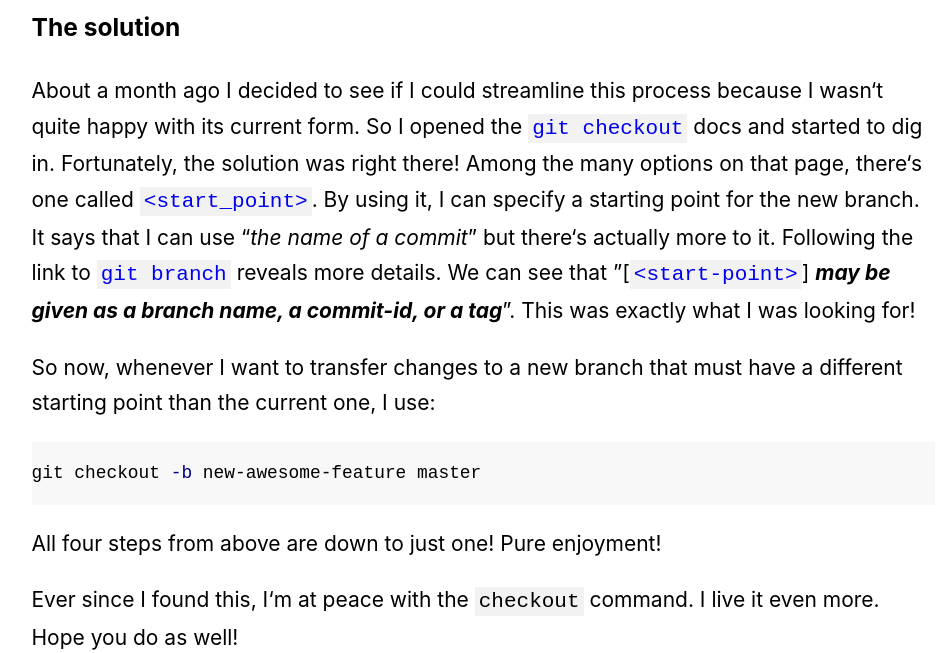
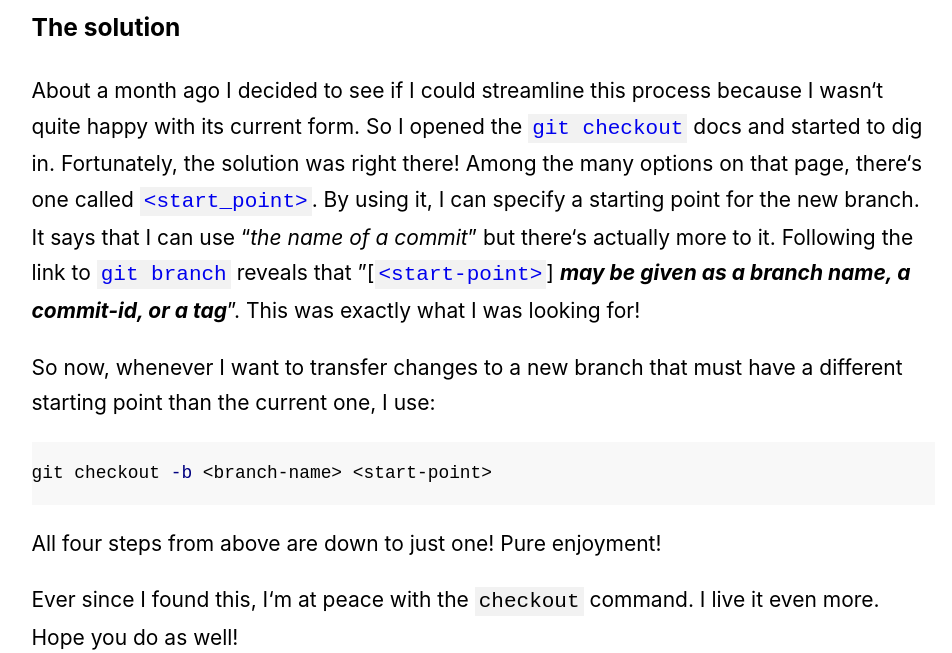
Before and after one commit to dzhavat/dzhavat.github.io, a Jekyll site: the page built from _posts/2019-07-22-getting-productive-with-git-checkout.md, in a window 1280 px wide and 900 px high, scrolled down 1665 px, cut to the strip 0-653 px from the top of the window. Shown: the whole strip, without its empty margins (157-1109 px from the left). Built offline with Jekyll 4.4.1, drawn with Linux system fonts in a browser that asks for light colours.

Commit message:
Update 2019-07-22-getting-productive-with-git-checkout.md

````diff
--- a/_posts/2019-07-22-getting-productive-with-git-checkout.md
+++ b/_posts/2019-07-22-getting-productive-with-git-checkout.md
@@ -43,12 +43,12 @@ Definitely not the best workflow. Is there a way to improve this?
 
 ### The solution
 
-About a month ago I decided to see if I could streamline this process because I wasn‘t quite happy with its current form. So I opened the [`git checkout`](https://git-scm.com/docs/git-checkout) docs and started to dig in. Fortunately, the solution was right there! Among the many options on that page, there‘s one called [`<start_point>`](https://git-scm.com/docs/git-checkout#Documentation/git-checkout.txt-ltstartpointgt). By using it, I can specify a starting point for the new branch. It says that I can use “*the name of a commit*” but there‘s actually more to it. Following the link to [`git branch`](https://git-scm.com/docs/git-branch) reveals more details. We can see that ”[[`<start-point>`](https://git-scm.com/docs/git-branch#Documentation/git-branch.txt-ltstart-pointgt)] ***may be given as a branch name, a commit-id, or a tag***”. This was exactly what I was looking for!
+About a month ago I decided to see if I could streamline this process because I wasn‘t quite happy with its current form. So I opened the [`git checkout`](https://git-scm.com/docs/git-checkout) docs and started to dig in. Fortunately, the solution was right there! Among the many options on that page, there‘s one called [`<start_point>`](https://git-scm.com/docs/git-checkout#Documentation/git-checkout.txt-ltstartpointgt). By using it, I can specify a starting point for the new branch. It says that I can use “*the name of a commit*” but there‘s actually more to it. Following the link to [`git branch`](https://git-scm.com/docs/git-branch) reveals that ”[[`<start-point>`](https://git-scm.com/docs/git-branch#Documentation/git-branch.txt-ltstart-pointgt)] ***may be given as a branch name, a commit-id, or a tag***”. This was exactly what I was looking for!
 
 So now, whenever I want to transfer changes to a new branch that must have a different starting point than the current one, I use:
 
 ```bash
-git checkout -b new-awesome-feature master
+git checkout -b <branch-name> <start-point>
 ```
 
 All four steps from above are down to just one! Pure enjoyment!
````
